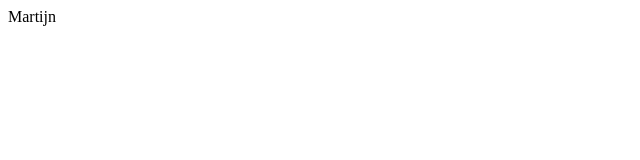
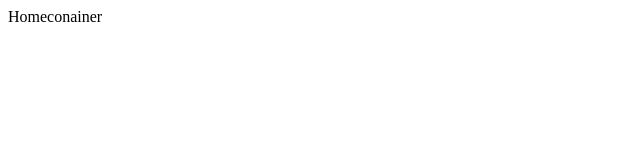
Before and after one commit to MartijnDeTweede/RateMyHouseFrontend, a React (Create React App) app in the folder ratemyhouse-frontend/: page / in a window 1280 px wide. Shown: the top 160 px of the page, without its empty margins (0-640 px from the left). Built offline with nearby package versions, Linux system fonts and the light colour scheme.

Commit message:
Added routing

```diff
--- a/ratemyhouse-frontend/package.json
+++ b/ratemyhouse-frontend/package.json
@@ -14,6 +14,7 @@
     "react": "^16.12.0",
     "react-dom": "^16.12.0",
     "react-redux": "^7.2.0",
+    "react-router-dom": "^5.1.2",
     "react-scripts": "3.4.0",
     "redux": "^4.0.5",
     "redux-saga": "^1.1.3",
--- a/ratemyhouse-frontend/src/components/App.js
+++ b/ratemyhouse-frontend/src/components/App.js
@@ -1,9 +1,25 @@
 import React from 'react'
 import UserContainer from '../containers/UserContainer';
+import HomeContainer from '../containers/HomeContainer';
+
+import {
+  BrowserRouter as Router,
+  Switch,
+  Route,
+} from "react-router-dom";
 
 const App = () => (
   <div>
-    <UserContainer />
+    <Router>
+        <Switch>
+          <Route path="/user">
+          <UserContainer />
+          </Route>
+          <Route path="/">
+            <HomeContainer />
+          </Route>
+        </Switch>
+    </Router>
   </div>
 )
 export default App
--- /dev/null
+++ b/ratemyhouse-frontend/src/containers/HomeContainer.tsx
@@ -0,0 +1,7 @@
+import React, { useEffect } from 'react'
+
+const HomeContainer: React.FC = () => {
+  return(<div>Homeconainer</div>)
+}
+
+export default HomeContainer;
```
Also changed, not shown: 2 other files (tests, documents, lock files or other folders).
